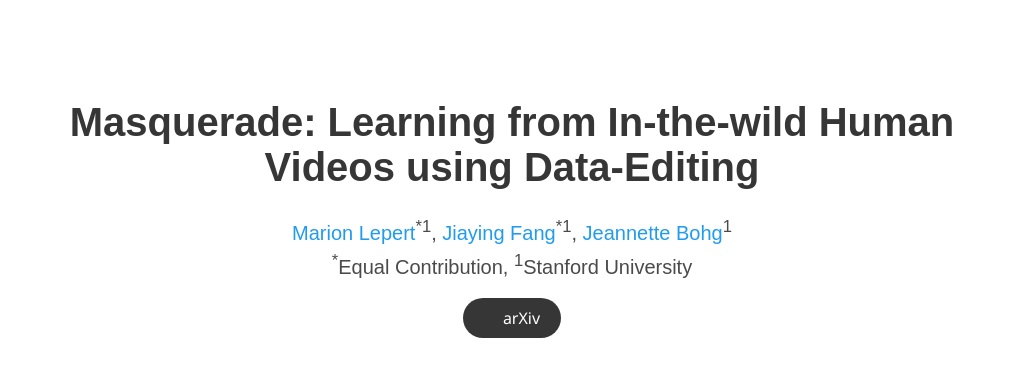
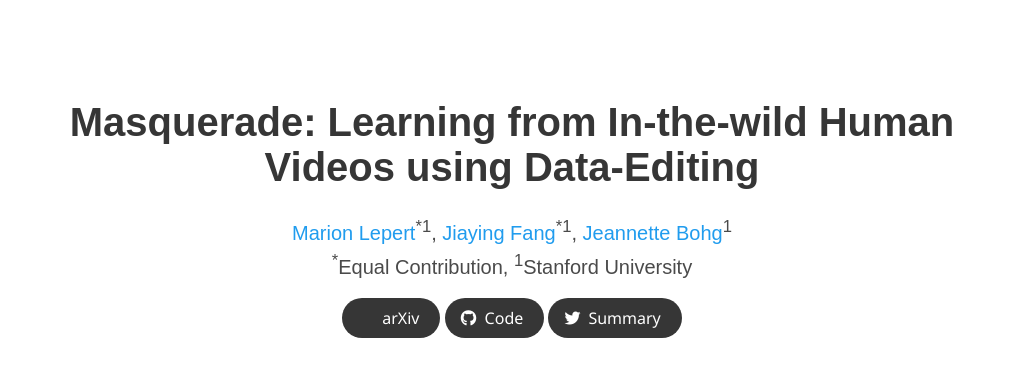
Before and after one commit to masquerade-robot/masquerade-robot.github.io, a plain HTML site: page index.html in a window 1280 px wide. Shown: the top 388 px of the page, without its empty margins (128-1151 px from the left). Drawn offline with nearby package versions, Linux system fonts and the light colour scheme; some icons are missing; a web font is replaced by a local one.

Commit message:
code release

```diff
--- a/index.html
+++ b/index.html
@@ -32,6 +32,10 @@
 
   <link href="https://fonts.googleapis.com/css?family=Google+Sans|Noto+Sans|Castoro"
         rel="stylesheet">
+  <link
+    rel="stylesheet"
+    href="https://cdnjs.cloudflare.com/ajax/libs/font-awesome/6.5.1/css/all.min.css"
+  />
 
   <link rel="stylesheet" href="./static/css/bulma.min.css">
   <link rel="stylesheet" href="./static/css/bulma-carousel.min.css">
@@ -106,6 +110,31 @@
                   <span>arXiv</span>
                 </a>
               </span>
+              <!-- Code Link. -->
+              <span class="link-block">
+                <a
+                  target="_blank"
+                  href="https://github.com/MarionLepert/phantom"
+                  class="external-link button is-normal is-rounded is-dark"
+                >
+                  <span class="icon">
+                    <i class="fa-brands fa-github"></i>
+                  </span>
+                  <span>Code</span>
+                </a>
+              </span>
+              <!-- twitter Link. -->
+              <span class="link-block">
+                <a target="_blank" href="https://x.com/marionlepert/status/1957486771455082967"
+                      class="external-link button is-normal is-rounded is-dark">
+                    <span class="icon">
+                        <!-- <i class="fab fa-twitter"></i> -->
+                        <!-- <i class="fab fa-x-twitter"></i> -->
+                        <i class="fab fa-twitter"></i>
+                    </span>
+                    <span>Summary</span>
+                </a>
+                </span>
 
 
 
```
